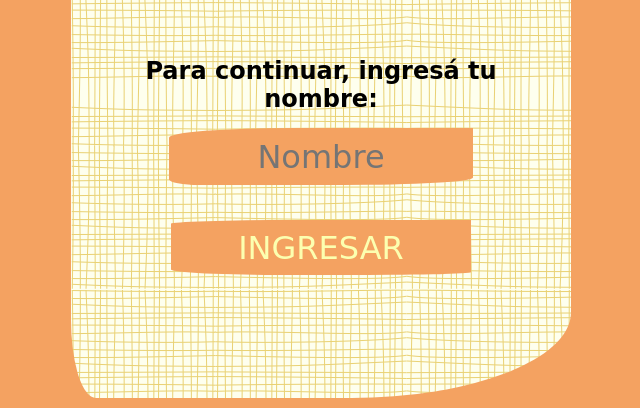
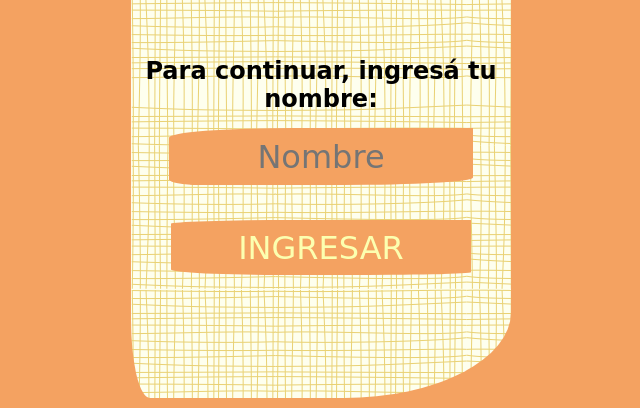
Before and after one commit to RobledoAkerman/piedra-game, a website built with Parcel: page src/index.html in a window 1280 px wide. Shown: the part 392-800 px from the top of the page, without its empty margins (319-959 px from the left). Built offline with nearby package versions, Linux system fonts and the light colour scheme; a web font is replaced by a local one.

Commit message:
responsive correct

```diff
--- a/src/index.css
+++ b/src/index.css
@@ -10,10 +10,11 @@
 }
 
 body {
-  margin: 0;
   background-color: #f4a261;
   padding: 10px;
   height: 100vh;
+  max-width: 400px;
+  margin: 0 auto;
 
 }
 
@@ -21,7 +22,6 @@ body {
   width: 100%;
   height: 100%;
   padding: 10px;
-  max-width: 500px;
   margin: 0 auto;
   border-radius: 10% 7% 44% 5% / 2% 25% 11% 10%;
   display: flex;
--- a/src/index.ts
+++ b/src/index.ts
@@ -9,7 +9,6 @@ import "./components/countdown"
   if (localStorage["game-state"]) {
     state.init();
   }
-  // localStorage.clear()
 
   const root = document.querySelector(".root");
   initRouter(root);
```
